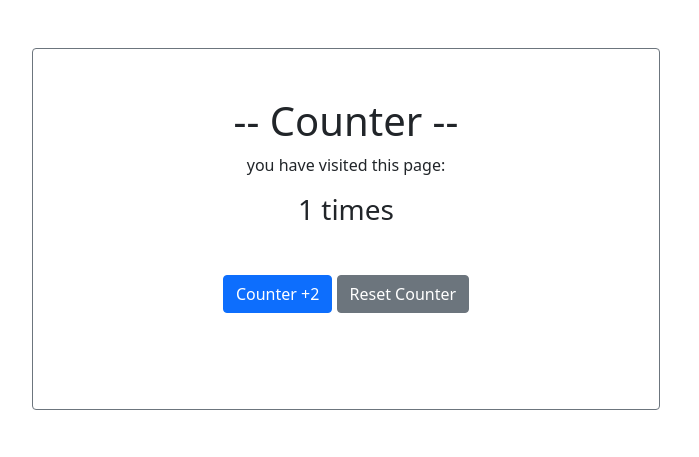
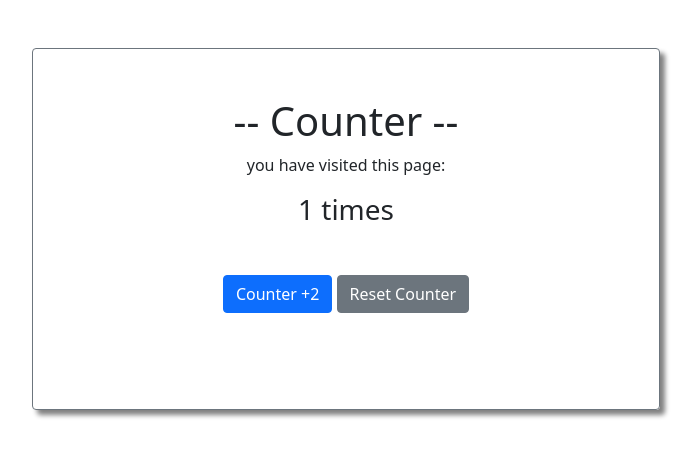
Before and after one commit to Christopher-Teague/Counter, a Flask app: page / in a window 1280 px wide. Shown: the top 457 px of the page, without its empty margins (294-993 px from the left). Run offline with Flask 2, Linux system fonts and the light colour scheme.

Commit message:
tinkering

```diff
--- a/templates/index.html
+++ b/templates/index.html
@@ -9,7 +9,7 @@
 </head>
 <body>
     <div class="container-fluid d-flex ">
-        <div class="mt-5 p-5 w-50 mx-auto rounded border border-secondary text-center">
+        <div class="mt-5 p-5 w-50 mx-auto rounded border border-secondary text-center" style="box-shadow: 5px 5px 5px grey;">
             <h1>-- Counter --</h1>
             <p>you have visited this page:</p>
             <h3>{{session['visits']}} times</h3>
```
